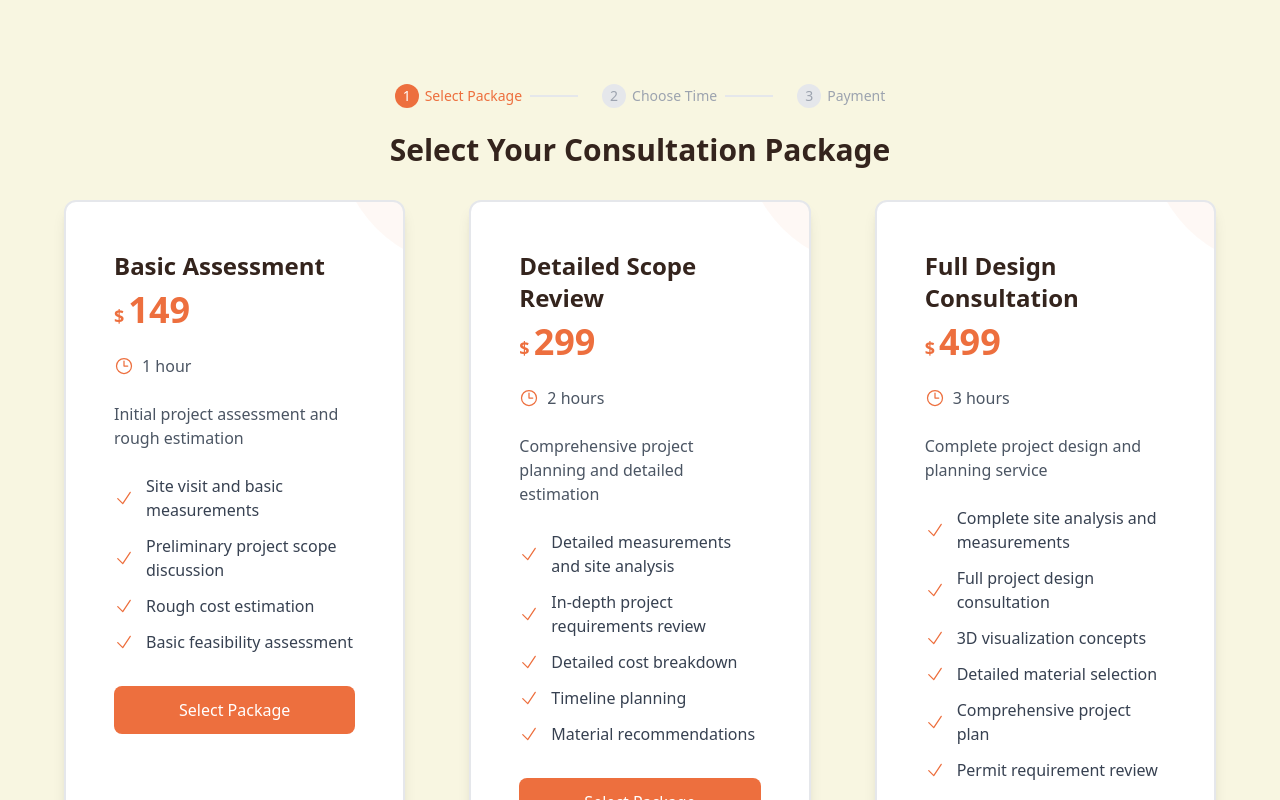
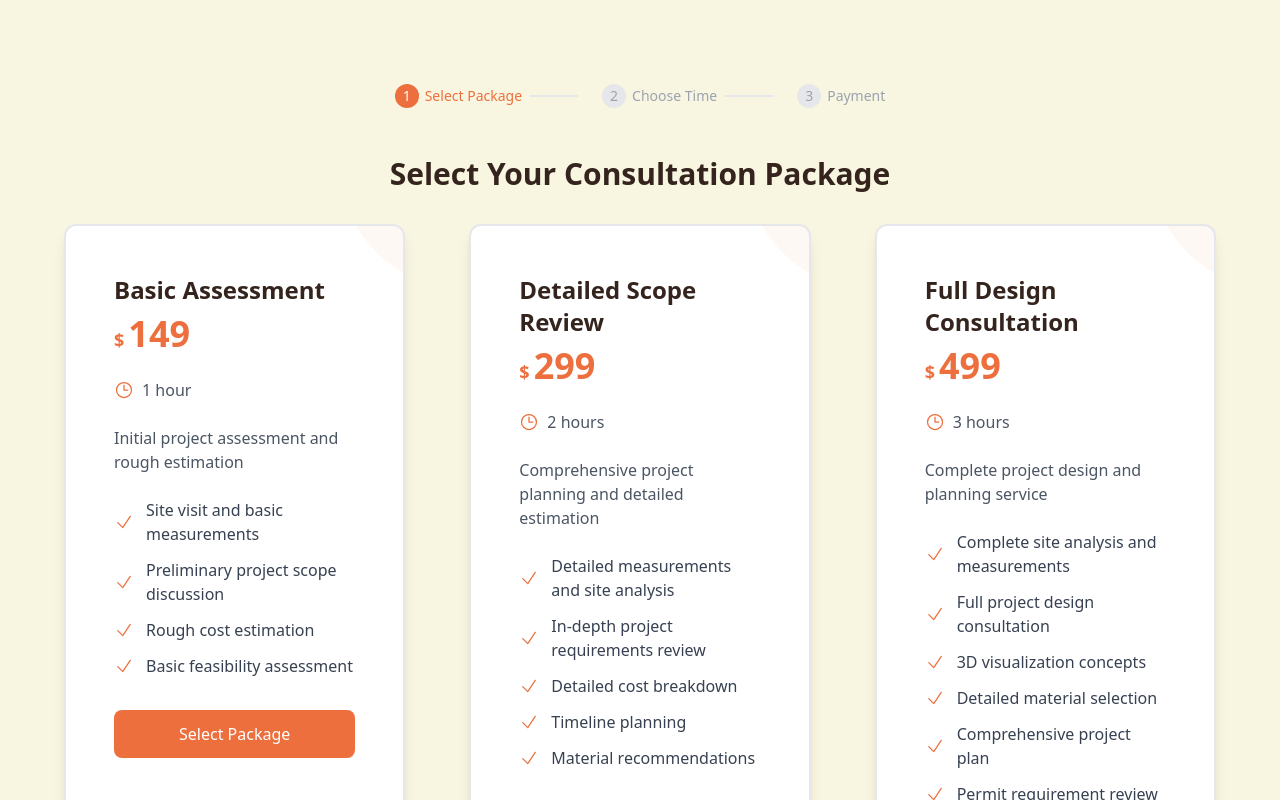
Before and after one commit to tjcandesign/dc-veteran-building, a React (Vite) app: page /#/consultation in a window 1280 px wide. Shown: the part 380-1180 px from the top of the page. Built offline with nearby package versions, Linux system fonts and the light colour scheme.

Commit message:
Add more space above consultation package heading

```diff
--- a/src/pages/Consultation.jsx
+++ b/src/pages/Consultation.jsx
@@ -136,7 +136,7 @@
 
           {/* Step 1: Select Consultation Type */}
           {step === 1 && (
-            <div className="space-y-8">
+            <div className="space-y-8 mt-12">
               <h2 className="text-3xl font-bold text-center mb-8">
                 Select Your Consultation Package
               </h2>
```
